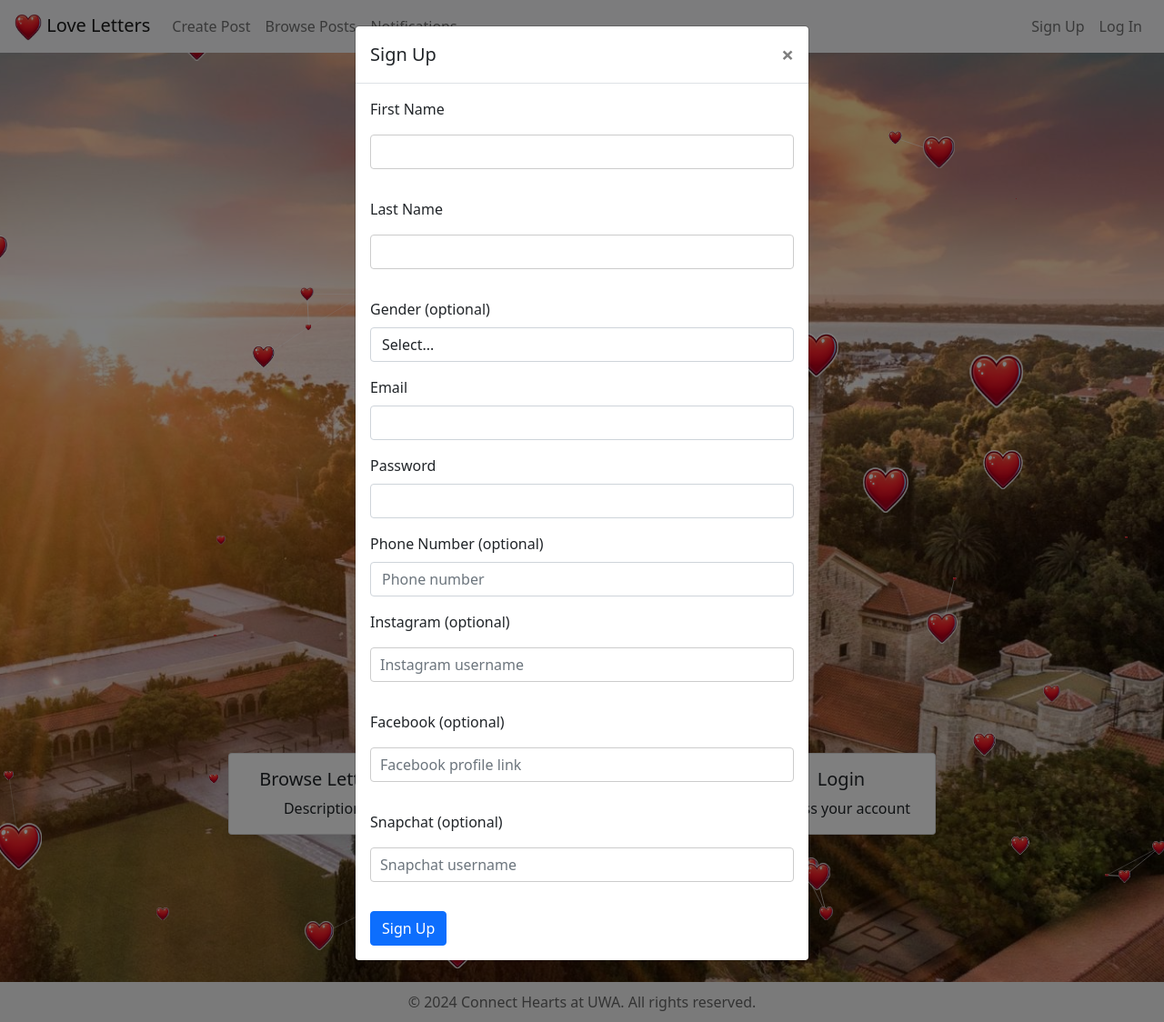
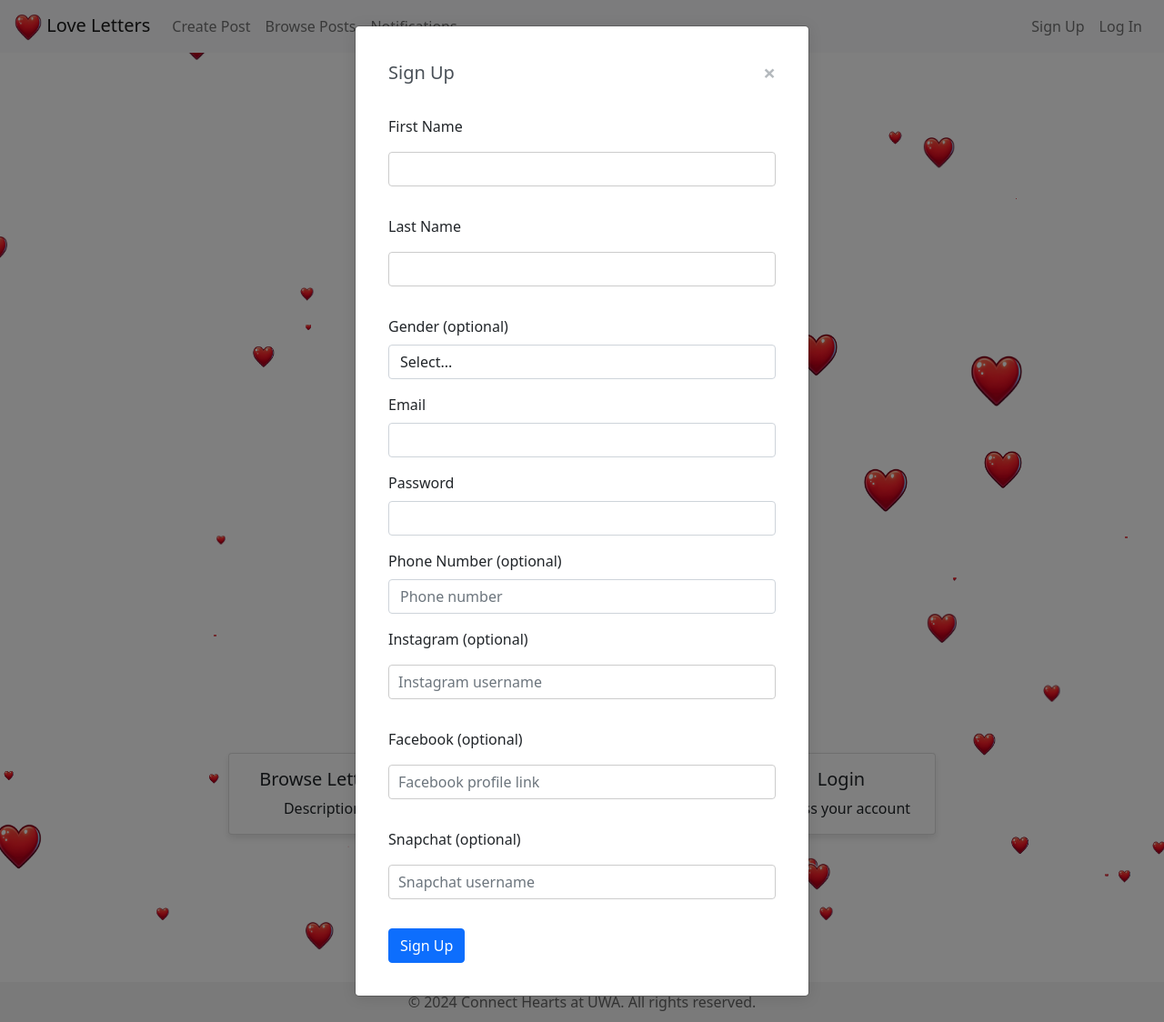
Before and after one commit to 0x3F-Lab/love-letters, a Flask app: page / in a window 1280 px wide, after a click on "Sign Up". Shown: the whole page at 91% size. Run offline with Flask 3, Linux system fonts and the light colour scheme; some libraries are stand-ins or nearby versions.

Commit message:
resolved merge conflicts

```diff
--- a/src/app.py
+++ b/src/app.py
@@ -56,4 +56,4 @@ if __name__ == "__main__":
     app = create_app()
     with app.app_context():
         db.create_all()
-        app.run()
+        app.run(debug=True)
--- a/src/blueprints/post.py
+++ b/src/blueprints/post.py
@@ -1,6 +1,8 @@
+
 from flask import Blueprint, render_template, request, redirect, url_for, flash, session, jsonify
 from models import Post, Reply, User, Notification, db
 from sqlalchemy.exc import IntegrityError
+
 
 
 post = Blueprint("post", __name__)
--- a/src/static/css/style.css
+++ b/src/static/css/style.css
@@ -5,13 +5,6 @@ body {
   padding: 0;
   display: flex;
   flex-direction: column;
-}
-
-body {
-  /* background: linear-gradient(to right, #f2c0a2, #d9a2ce); */
-  background-image: url("../images/uwa-sunrise-crop.jpg");
-  background-size: cover;
-  background-position: center;
 }
 
 /* Center Content */
@@ -72,9 +65,9 @@ body {
   border: none;
 }
 
-.modal-header,
-.modal-footer {
-  display: none; /* Optionally remove header and footer for full image display */
+.modal-header {
+  background-color: transparent !important; /* Makes the background transparent */
+  border-bottom: none !important; /* Removes the bottom border if not needed */
 }
 
 .modal-body {
@@ -195,3 +188,56 @@ select:focus {
   outline: none;
   border-color: #555;
 }
+
+/* Modal Content Styling */
+.modal-content {
+  background-color: #ffffff; /* White background for clarity */
+  padding: 20px; /* Padding around the content */
+  border-radius: 8px; /* Soften the edges */
+  box-shadow: 0 2px 15px rgba(0, 0, 0, 0.1); /* Subtle shadow for depth */
+}
+
+.modal-header {
+  background-color: #f8f9fa; /* Light grey background for the header */
+  border-bottom: 1px solid #e9ecef; /* Subtle line to separate header from body */
+  color: #495057; /* Dark color for text for better readability */
+}
+
+.close {
+  color: #6c757d; /* Muted color for the close button */
+}
+
+.close:hover {
+  color: #343a40; /* Darker shade on hover for better interaction feedback */
+}
+
+/* User Info Styling */
+.user-info {
+  font-family: "Arial", sans-serif; /* Ensuring a clean, readable font */
+  color: #333333; /* Dark grey for readability */
+  margin-top: 15px; /* Space above the user info */
+}
+
+.user-detail {
+  margin: 10px 0; /* Vertical spacing between each detail */
+  display: flex; /* Flex layout to align label and value nicely */
+  align-items: center; /* Align items in the middle vertically */
+}
+
+.user-detail strong {
+  width: 100px; /* Fixed width for labels to align values vertically */
+  color: #007bff; /* Bootstrap primary color for emphasis */
+  font-weight: normal; /* Normal weight looks more modern */
+}
+
+.user-detail span {
+  font-weight: bold; /* Bold text for user details */
+  color: #212529; /* Slightly darker text for emphasis */
+}
+
+/* Responsive Adjustments */
+@media (max-width: 576px) {
+  .user-detail strong {
+    width: auto; /* Allow label width to adjust on smaller screens */
+  }
+}
```
Also changed, not shown: src/templates/browse.html (+14 -5 lines), src/instance/connect_hearts.db.
